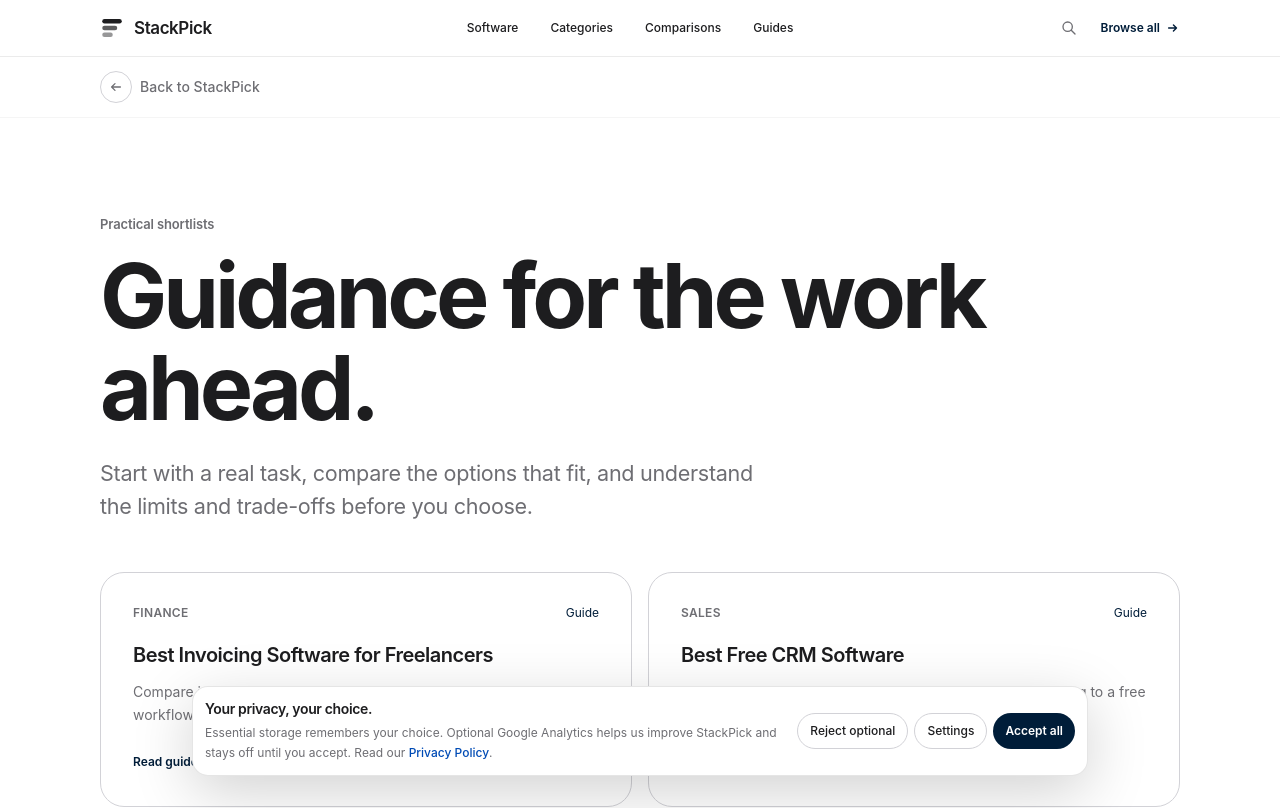
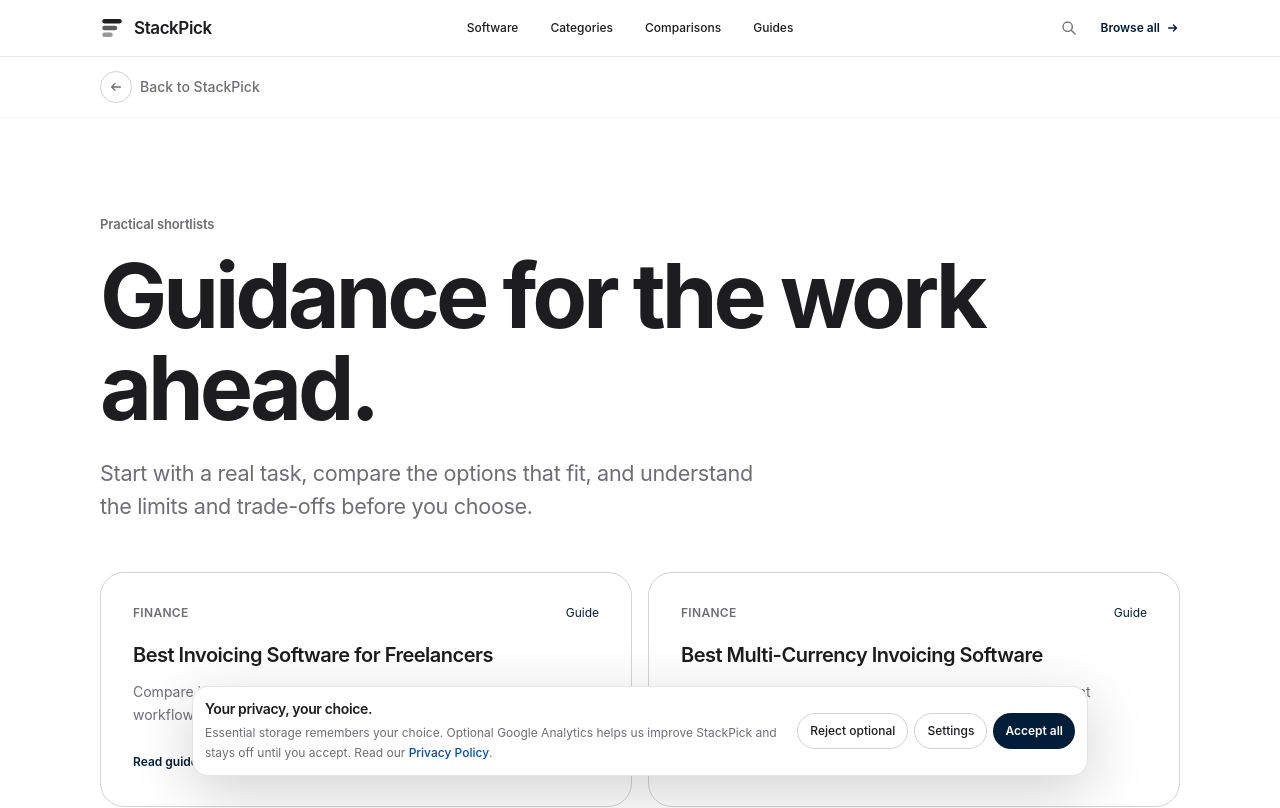
Before and after one commit to LinukaBandara/StackPick, a Next.js app: page /guides in a window 1280 px wide. Shown: the top 808 px of the page. Built offline with nearby package versions, Linux system fonts and the light colour scheme; no server answers.

Commit message:
Add multi-currency invoicing to practical guides

```diff
--- a/app/guides/page.tsx
+++ b/app/guides/page.tsx
@@ -9,6 +9,7 @@ export const metadata: Metadata = {
 
 const GUIDES = [
   { title: "Best Invoicing Software for Freelancers", desc: "Compare invoice creation, reminders, payment collection, and client workflows.", href: "/best/invoicing-software", category: "Finance" },
+  { title: "Best Multi-Currency Invoicing Software", desc: "Compare foreign-currency invoices, exchange rates, payment collection and accounting trade-offs.", href: "/best/multi-currency-invoicing", category: "Finance" },
   { title: "Best Free CRM Software", desc: "Check contact, user, and automation limits before committing to a free plan.", href: "/best/free-crm-software", category: "Sales" },
   { title: "CRM Software Pricing for Small Teams", desc: "Compare published per-seat rates, five- and fifteen-user costs, and upgrade traps.", href: "/best/crm-software-pricing", category: "Sales" },
   { title: "Best Project Management for Small Teams", desc: "Find a practical way to coordinate tasks, owners, and deadlines.", href: "/best/project-management-software", category: "Productivity" },
```
